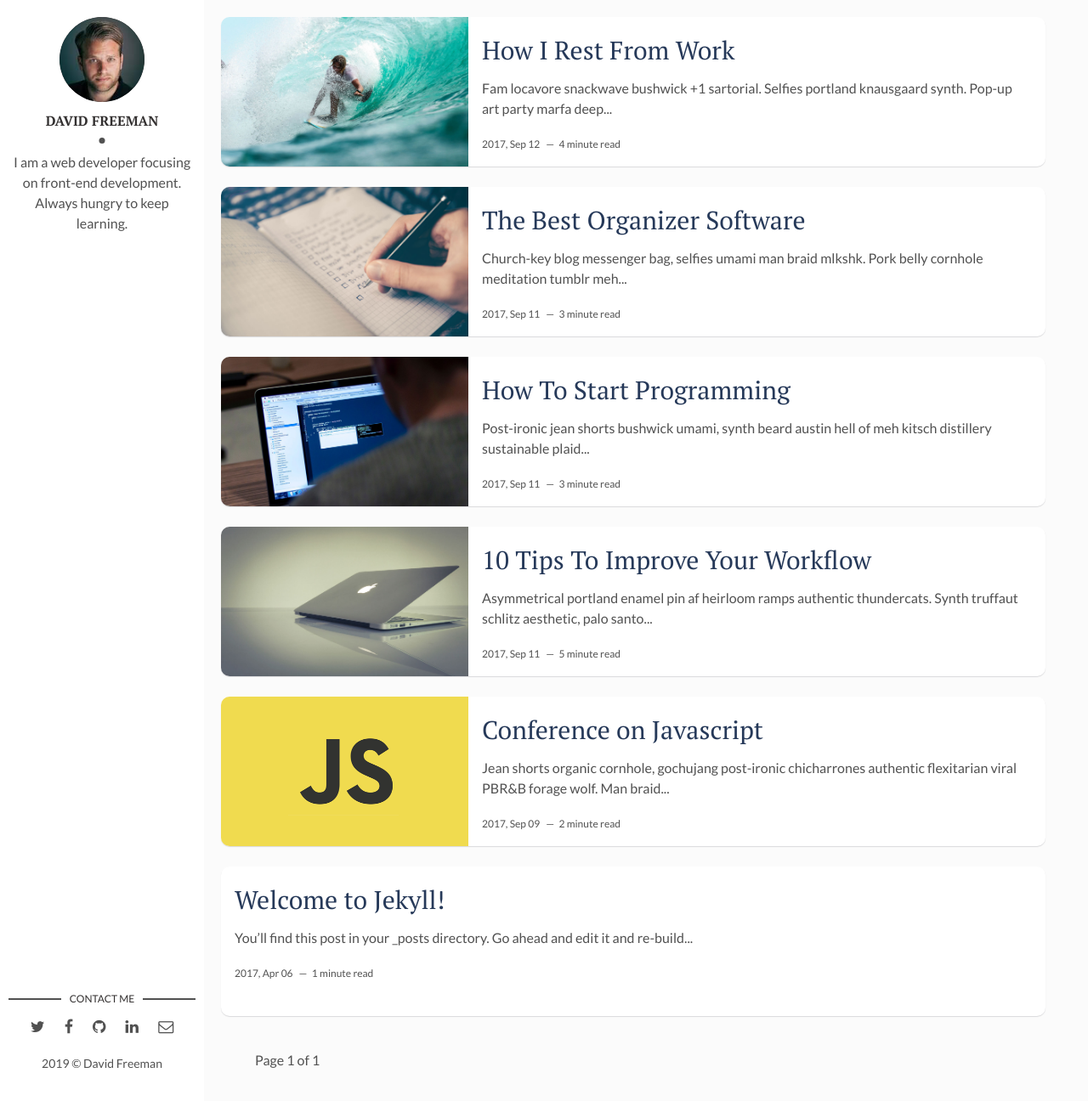
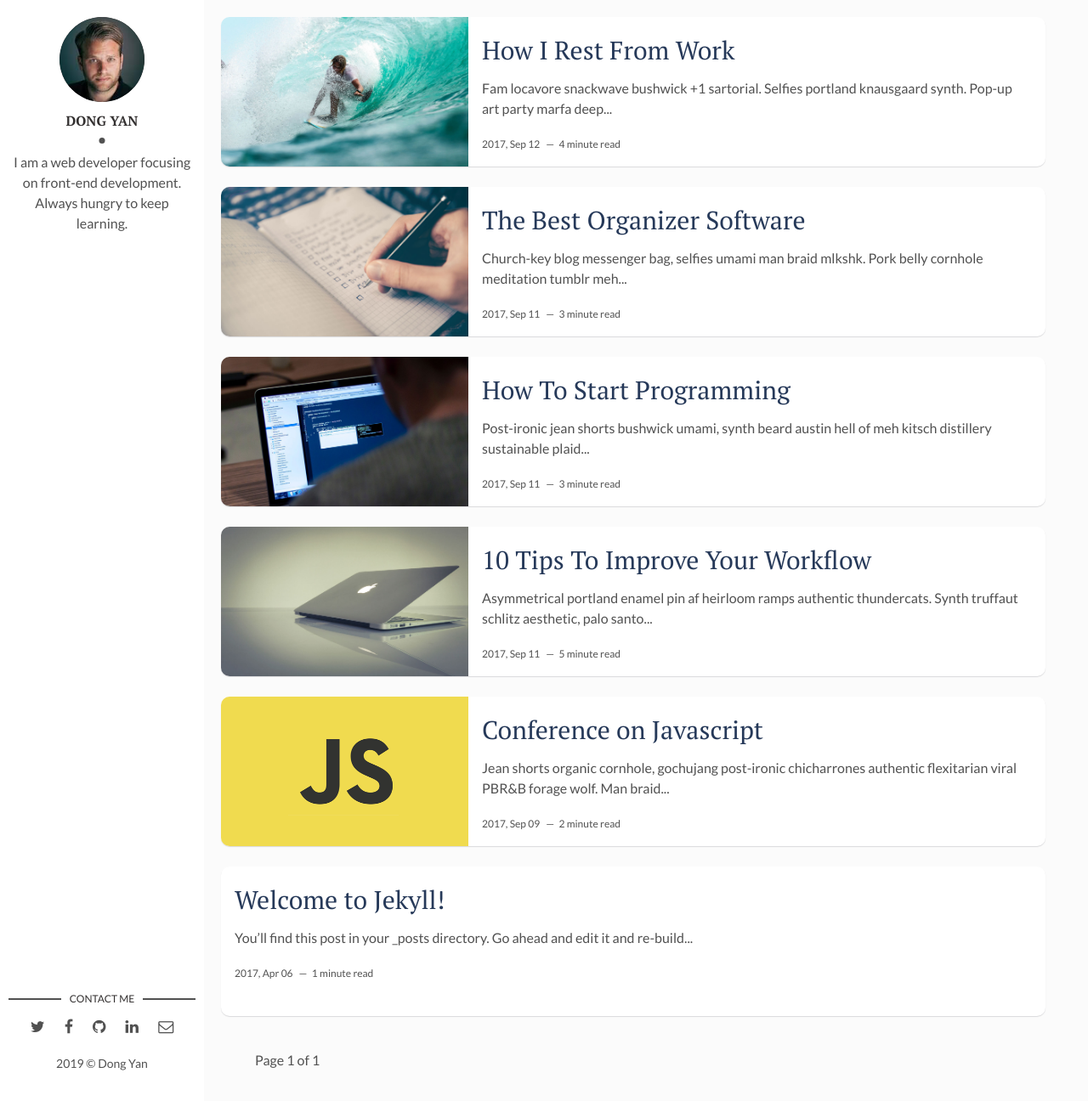
Before and after one commit to istart-studio/istart-studio.github.io, a Jekyll site: the page built from index.html, in a window 1280 px wide and 1296 px high. Shown: the whole window at 85% size. Built offline with Jekyll 4.4.1, drawn with Linux system fonts in a browser that asks for light colours; the list of posts is cut into pages by our own code.

Commit message:
更新配置

```diff
--- a/_config.yml
+++ b/_config.yml
@@ -1,15 +1,13 @@
-title: Hello, world! I'm David Freeman
+title: Hello, world! I'm Freeman
 description: > # this means to ignore newlines until "baseurl:"
-  Write an awesome description for your new site here. You can edit this
-  line in _config.yml. It will appear in your document head meta (for
-  Google search results) and in your feed.xml site description.
+  Dong Yan's Blog.
 permalink: ':title/'
-baseurl: "/flexible-jekyll" # the subpath of your site, e.g. /blog
-url: "" # the base hostname & protocol for your site, e.g. http://example.com
+baseurl: "" # the subpath of your site, e.g. /blog
+url: "https://www.istart.studio" # the base hostname & protocol for your site, e.g. http://example.com
 site-twitter: #if your site has a twitter account, enter it here
 
 # Author Settings
-author: David Freeman # add your name
+author: Dong Yan # add your name
 author-img: david-freeman.jpg # add your photo
 about-author: I am a web developer focusing on front-end development. Always hungry to keep learning. # add description
 social-twitter: # add your Twitter handle
```
